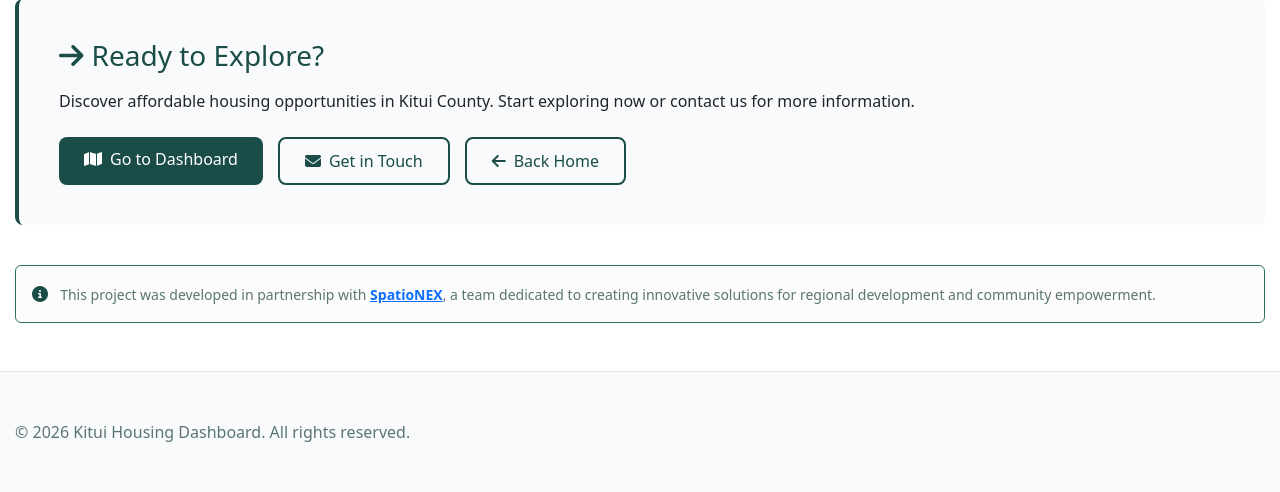
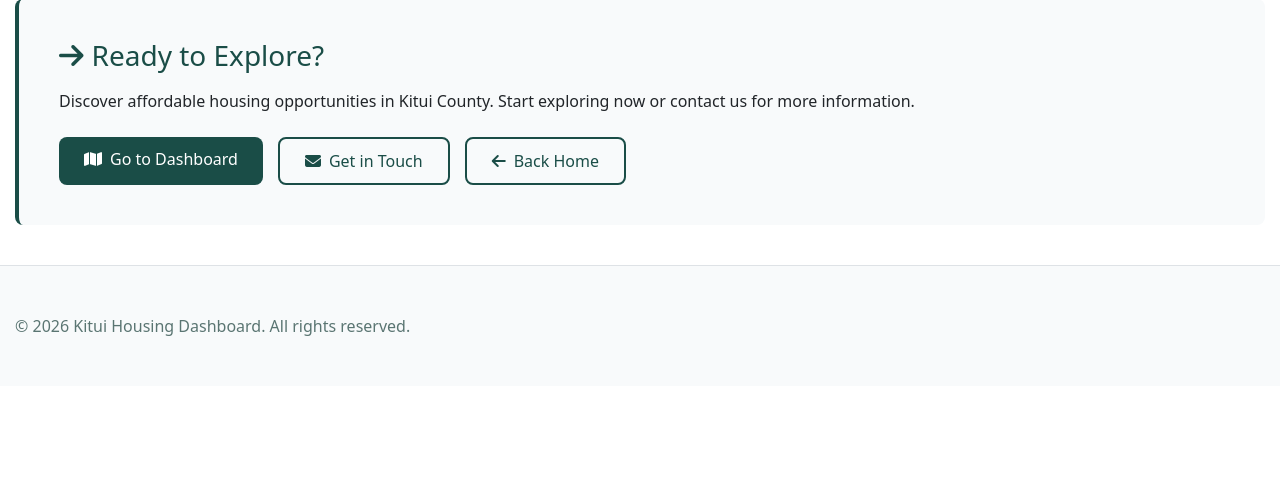
Before and after one commit to ClementNdome/housin, a Flask app: page /about in a window 1280 px wide. Shown: the part 1490-1982 px from the top of the page. After the commit the page ends 1826 px from the top, so only its background shows below. Run offline with Flask 3, Linux system fonts and the light colour scheme; some libraries are stand-ins or nearby versions.

Commit message:
Comment out SpatioNEX partnership info in about.html for future reference.

```diff
--- a/templates/about.html
+++ b/templates/about.html
@@ -215,13 +215,13 @@
     </div>
 
     <!-- Footer info about developers -->
-    <div class="alert alert-light border mb-5" style="border-color: #2d6f65 !important;">
+    <!-- <div class="alert alert-light border mb-5" style="border-color: #2d6f65 !important;">
         <i class="fas fa-info-circle" style="color: #1a4d47;"></i>
         <small class="ms-2" style="color: #5a7572;">
             This project was developed in partnership with <strong><a href="https://www.spationex.com" target="_blank" rel="noopener noreferrer" id="spationex-link">SpatioNEX</a></strong>, a team dedicated to creating innovative solutions for regional development and community empowerment.
         </small>
     </div>
-</div>
+</div> -->
 {% endblock %}
 
 {% block extra_js %}
```
